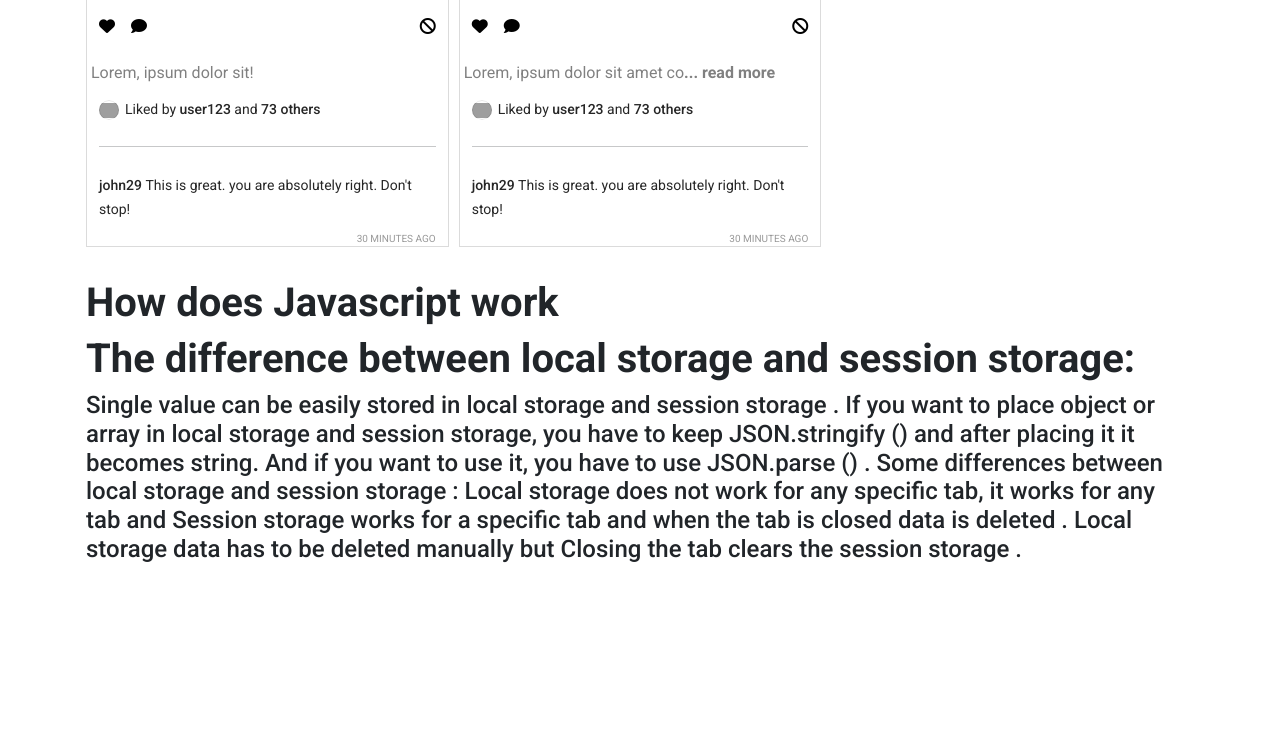
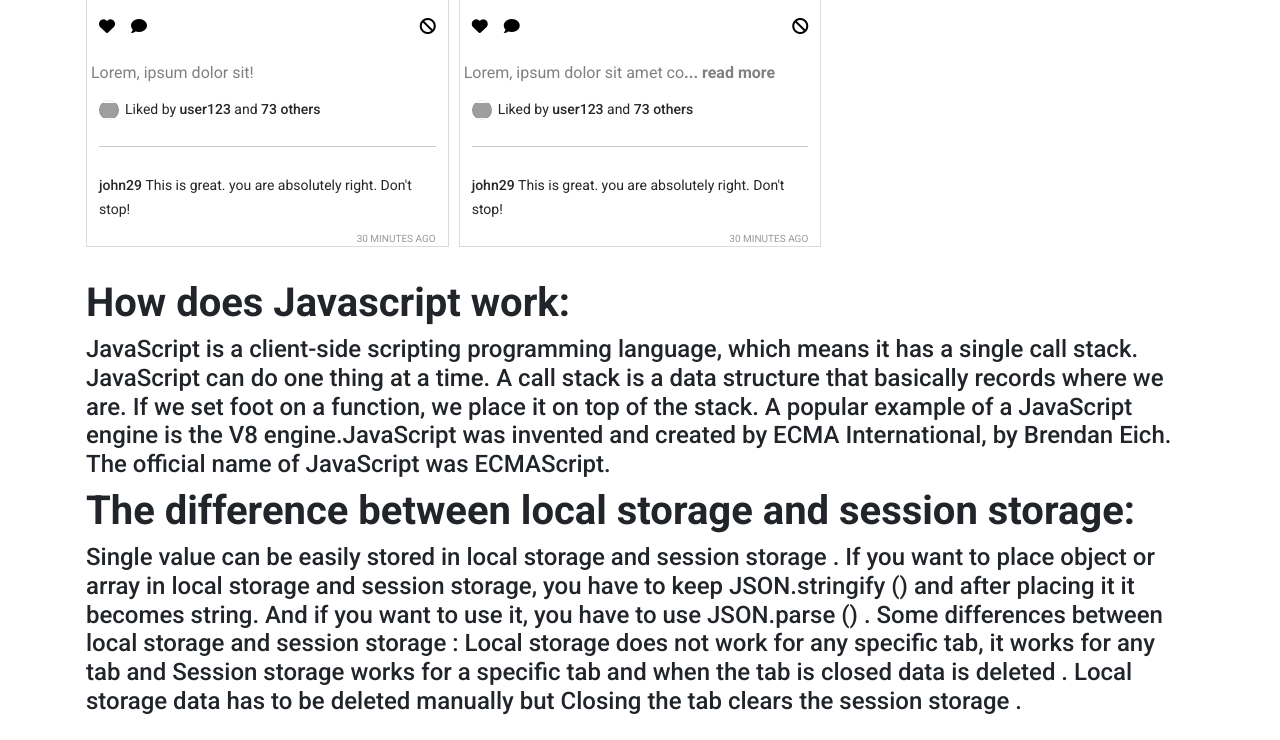
Before and after one commit to Moniruzzaman2525/-insta-shohor, a plain HTML site: page index.html in a window 1280 px wide. Shown: the part 1285-2025 px from the top of the page. Before the commit the page ends 1873 px from the top, so only its background shows below. Drawn offline with nearby package versions, Linux system fonts and the light colour scheme; grey boxes are pictures that could not be loaded.

Commit message:
finish the work

```diff
--- a/index.html
+++ b/index.html
@@ -60,12 +60,16 @@
             <div id="reported"></div>
         </div>
     </main>
-    <section class="main container mx-auto p-3">
-        <h1 class="fw-bolder">How does Javascript work</h1>
+    <section id="question-part" class="main container mx-auto p-3">
+        <h1 class="fw-bolder">How does Javascript work:</h1>
+        <h4>
+            JavaScript is a client-side scripting programming language, which means it has a single call stack.
+            JavaScript can do one thing at a time. A call stack is a data structure that basically records where we are.
+            If we set foot on a function, we place it on top of the stack. A popular example of a JavaScript engine is
+            the V8 engine.JavaScript was invented and created by ECMA International, by Brendan Eich. The official name
+            of JavaScript was ECMAScript.
+        </h4>
         <h1 class="fw-bolder">The difference between local storage and session storage:</h1>
-        <h4>
-
-        </h4>
         <h4>
             Single value can be easily stored in local storage and session storage . If you want to place object or
             array in local storage and session storage, you have to keep JSON.stringify () and after placing it it
--- a/js/app.js
+++ b/js/app.js
@@ -35,10 +35,13 @@ const switchTab = (id) => {
     document.getElementById("posts").style.display = "grid";
     document.getElementById("liked").style.display = "none";
     document.getElementById("reported").style.display = "none";
+    document.getElementById('repo').style.display = 'none';
+    document.getElementById('like').style.display = 'none';
   } else if (id === "liked") {
     document.getElementById("liked").style.display = "block";
     document.getElementById("posts").style.display = "none";
     document.getElementById("reported").style.display = "none";
+
 
     displayLikedPosts();
   } else {
@@ -135,7 +138,6 @@ const createPost = (post) => {
 const showPosts = (posts) => {
   const productsContainer = document.getElementById("posts");
   productsContainer.innerHTML = "";
-
   posts.forEach((post) => {
     const div = createPost(post);
     productsContainer.appendChild(div);
@@ -143,6 +145,7 @@ const showPosts = (posts) => {
 };
 
 const displayLikedPosts = () => {
+  // document.getElementById('question-part').style.display = 'none';
   document.getElementById('repo').style.display = 'none';
   document.getElementById('like').style.display = 'block';
   document.getElementById("liked").innerHTML = '';
@@ -155,6 +158,7 @@ const displayLikedPosts = () => {
 };
 
 const displayReportedPosts = () => {
+  // document.getElementById('question-part').style.display = 'none';
   document.getElementById('like').style.display = 'none';
   document.getElementById('repo').style.display = 'block';
   document.getElementById("reported").innerHTML = '';
```
